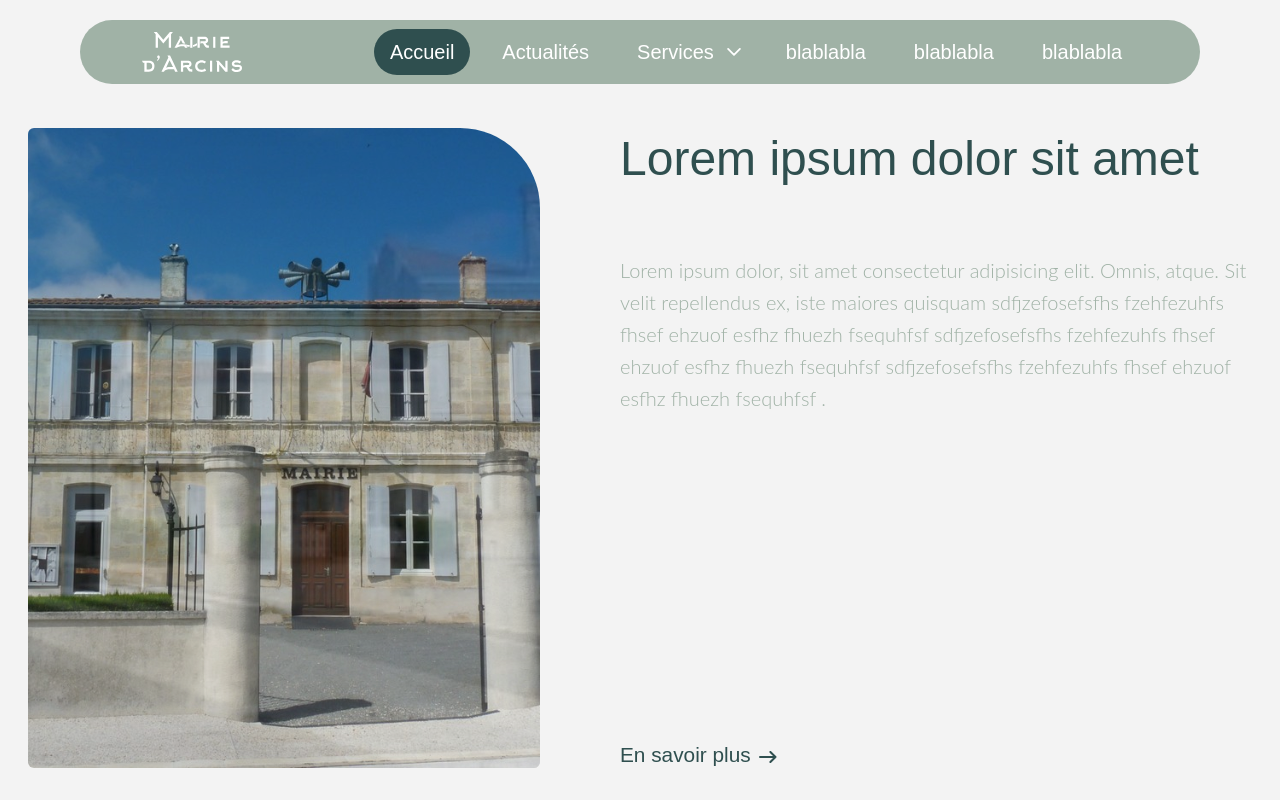
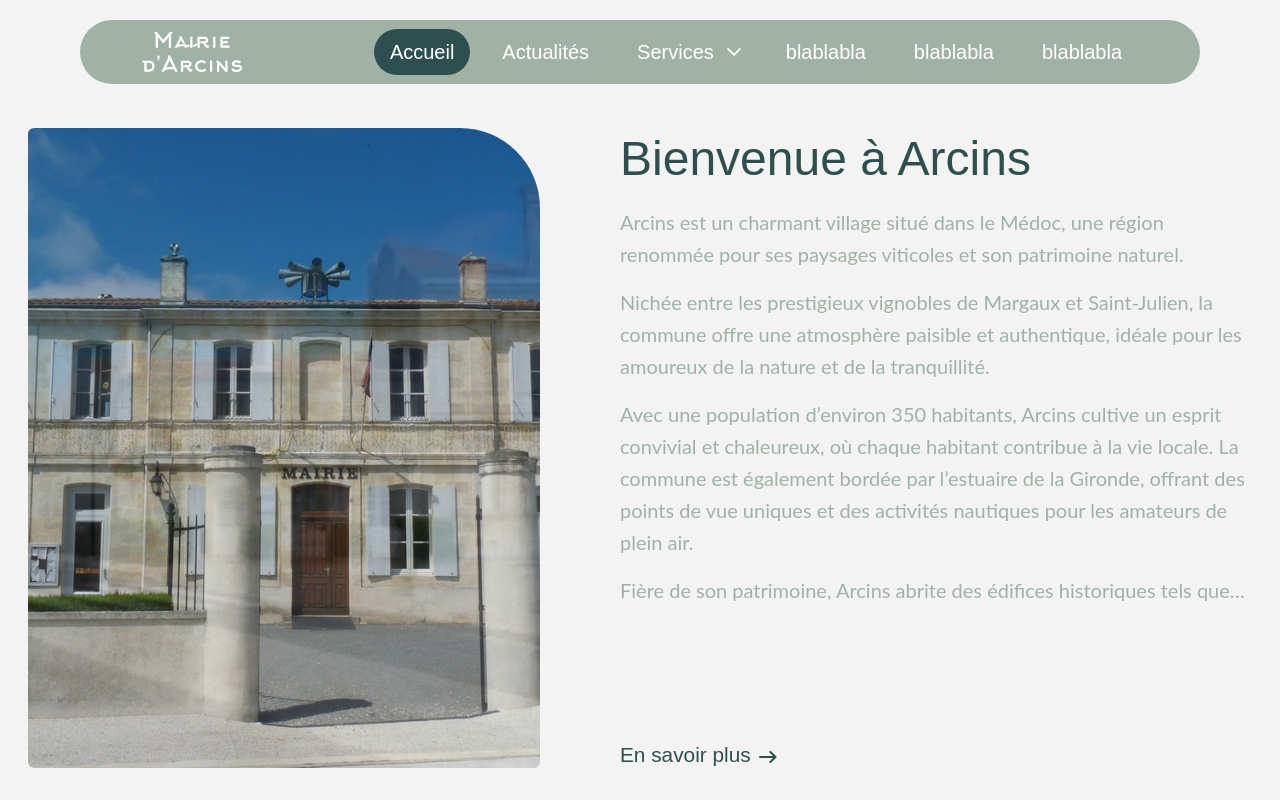
Before and after one commit to ozen2/Mairie-Arcins, a Next.js app: page / in a window 1280 px wide. Shown: the top 800 px of the page. Built offline with nearby package versions, Linux system fonts and the light colour scheme.

Commit message:
finished desktop hero section and some adjustements

```diff
--- a/package.json
+++ b/package.json
@@ -9,6 +9,7 @@
     "lint": "next lint"
   },
   "dependencies": {
+    "@tailwindcss/line-clamp": "^0.4.4",
     "next": "15.0.2",
     "react": "19.0.0-rc-02c0e824-20241028",
     "react-dom": "19.0.0-rc-02c0e824-20241028",
--- a/src/app/globals.css
+++ b/src/app/globals.css
@@ -74,7 +74,7 @@ h6 {
 }
 
 p {
-  font-size: clamp(1rem, 2.8vw, 1.25rem);
+  font-size: clamp(1.2rem, 2.8vw, 1.25rem);
   line-height: clamp(1.5, 1.6, 1.8);
   color: var(--secondary-color);
   font-family: var(--secondary-font);
@@ -221,3 +221,63 @@ a {
     background-image: url("../../public/image.png");
   }
 }
+
+@media (min-width: 1024px) {
+  .lineClamp {
+    display: -webkit-box;
+    -webkit-box-orient: vertical;
+    overflow: hidden;
+    -webkit-line-clamp: 3;
+  }
+  .display-none {
+    display: none;
+  }
+}
+
+@media (min-width: 320px) {
+  .lineClamp {
+    display: -webkit-box;
+    -webkit-box-orient: vertical;
+    overflow: hidden;
+    -webkit-line-clamp: 3;
+  }
+  .display-none {
+    display: none;
+  }
+}
+
+@media (min-width: 1150px) {
+  .lineClamp {
+    display: -webkit-box;
+    -webkit-box-orient: vertical;
+    overflow: hidden;
+    -webkit-line-clamp: none;
+  }
+  .display-none {
+    display: block;
+  }
+  .lineClamp2 {
+    display: -webkit-box;
+    -webkit-box-orient: vertical;
+    overflow: hidden;
+    -webkit-line-clamp: 1;
+  }
+}
+
+@media (min-width: 1350px) {
+  .lineClamp {
+    display: -webkit-box;
+    -webkit-box-orient: vertical;
+    overflow: hidden;
+    -webkit-line-clamp: none;
+  }
+  .display-none {
+    display: block;
+  }
+  .lineClamp2 {
+    display: -webkit-box;
+    -webkit-box-orient: vertical;
+    overflow: hidden;
+    -webkit-line-clamp: none;
+  }
+}
--- a/src/app/page.jsx
+++ b/src/app/page.jsx
@@ -24,19 +24,36 @@ export default function Home() {
         <article>
           <section className="flex flex-col gap-8 lg:flex-row lg:gap-20">
             <div className="carousselAnim h-[clamp(24rem,50vh,60rem)] lg:w-[32rem] lg:h-[40rem] rounded-tr-[5rem] rounded-md lg:shrink-0"></div>
-            <div className="lg:flex lg:flex-col lg:justify-between">
-              <div className="lg:flex lg:flex-col lg:gap-16">
-                <h1 className="font-medium">Lorem ipsum dolor sit amet</h1>
-                <p className="font-light">
-                  Lorem ipsum dolor, sit amet consectetur adipisicing elit.
-                  Omnis, atque. Sit velit repellendus ex, iste maiores quisquam
-                  sdfjzefosefsfhs fzehfezuhfs fhsef ehzuof esfhz fhuezh
-                  fsequhfsf sdfjzefosefsfhs fzehfezuhfs fhsef ehzuof esfhz
-                  fhuezh fsequhfsf sdfjzefosefsfhs fzehfezuhfs fhsef ehzuof
-                  esfhz fhuezh fsequhfsf .
+            <div className="flex flex-col lg:justify-between gap-10 lg:max-h-[40rem]">
+              <div className="flex flex-col gap-4">
+                <h1 className="font-medium">Bienvenue à Arcins</h1>
+                <p className="font-normal">
+                  Arcins est un charmant village situé dans le Médoc, une région
+                  renommée pour ses paysages viticoles et son patrimoine
+                  naturel.
+                </p>
+                <p className="lineClamp3 font-normal">
+                  Nichée entre les prestigieux vignobles de Margaux et
+                  Saint-Julien, la commune offre une atmosphère paisible et
+                  authentique, idéale pour les amoureux de la nature et de la
+                  tranquillité.
+                </p>
+                <p className="lineClamp display-none2 font-normal">
+                  Avec une population d’environ 350 habitants, Arcins cultive un
+                  esprit convivial et chaleureux, où chaque habitant contribue à
+                  la vie locale. La commune est également bordée par l’estuaire
+                  de la Gironde, offrant des points de vue uniques et des
+                  activités nautiques pour les amateurs de plein air.
+                </p>
+                <p className="display-none lineClamp2 font-normal">
+                  Fière de son patrimoine, Arcins abrite des édifices
+                  historiques tels que l’église Saint-Martin et se distingue par
+                  son implication dans la préservation de l’environnement. C'est
+                  une destination parfaite pour découvrir l’art de vivre
+                  médocain et la richesse culturelle de la région.
                 </p>
               </div>
-              <div className="lg:flex lg:justify-start">
+              <div className="lg:flex lg:justify-start justify-end flex">
                 <LinkGen name="En savoir plus" link="#" />
               </div>
             </div>
--- a/tailwind.config.js
+++ b/tailwind.config.js
@@ -16,5 +16,8 @@ module.exports = {
       },
     },
   },
-  plugins: [require("tailwind-scrollbar")({ nocompatible: true })],
+  plugins: [
+    require("tailwind-scrollbar")({ nocompatible: true }),
+    require("@tailwindcss/line-clamp"),
+  ],
 };
```
Also changed, not shown: 1 other file (tests, documents, lock files or other folders).
